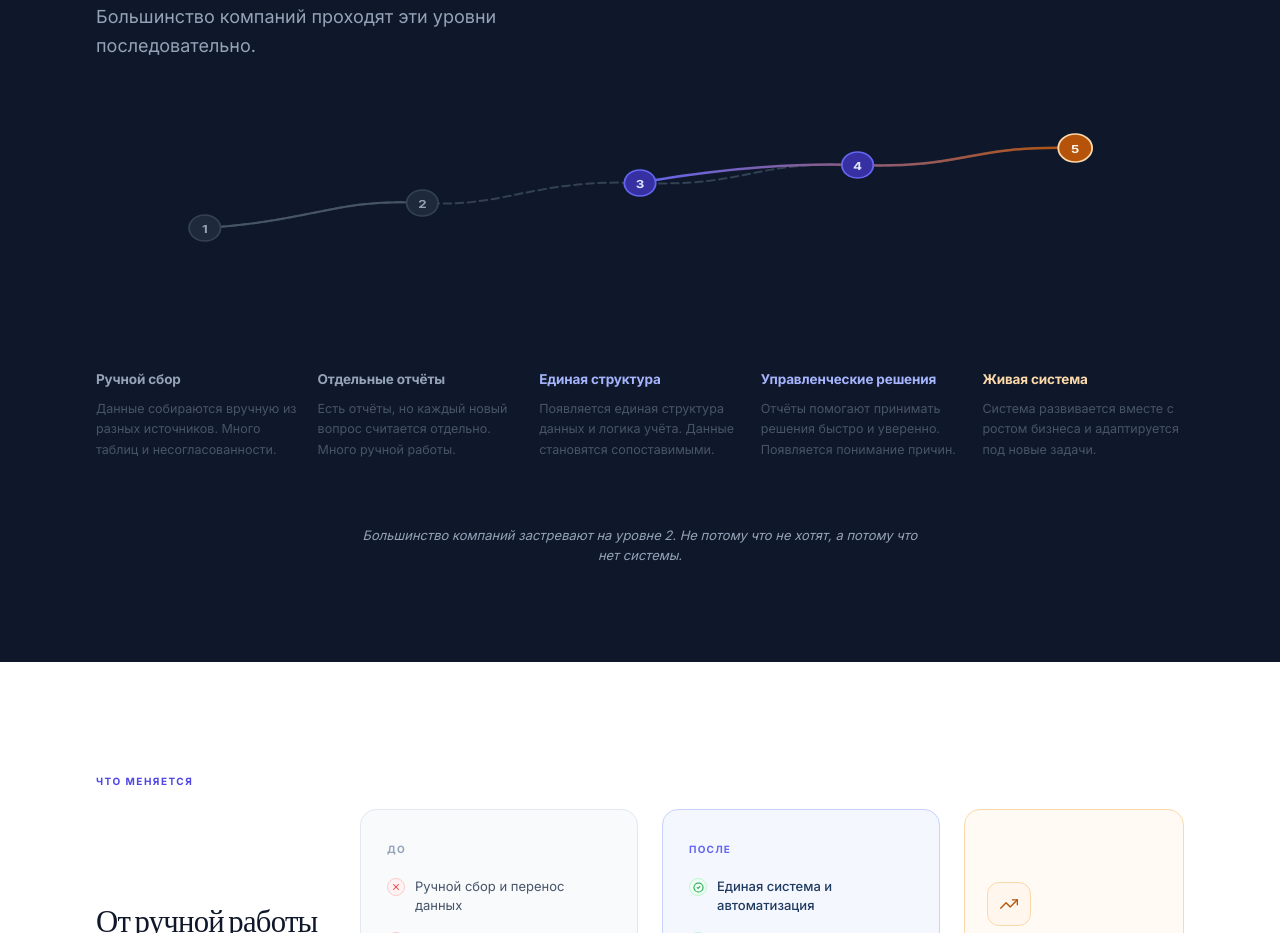
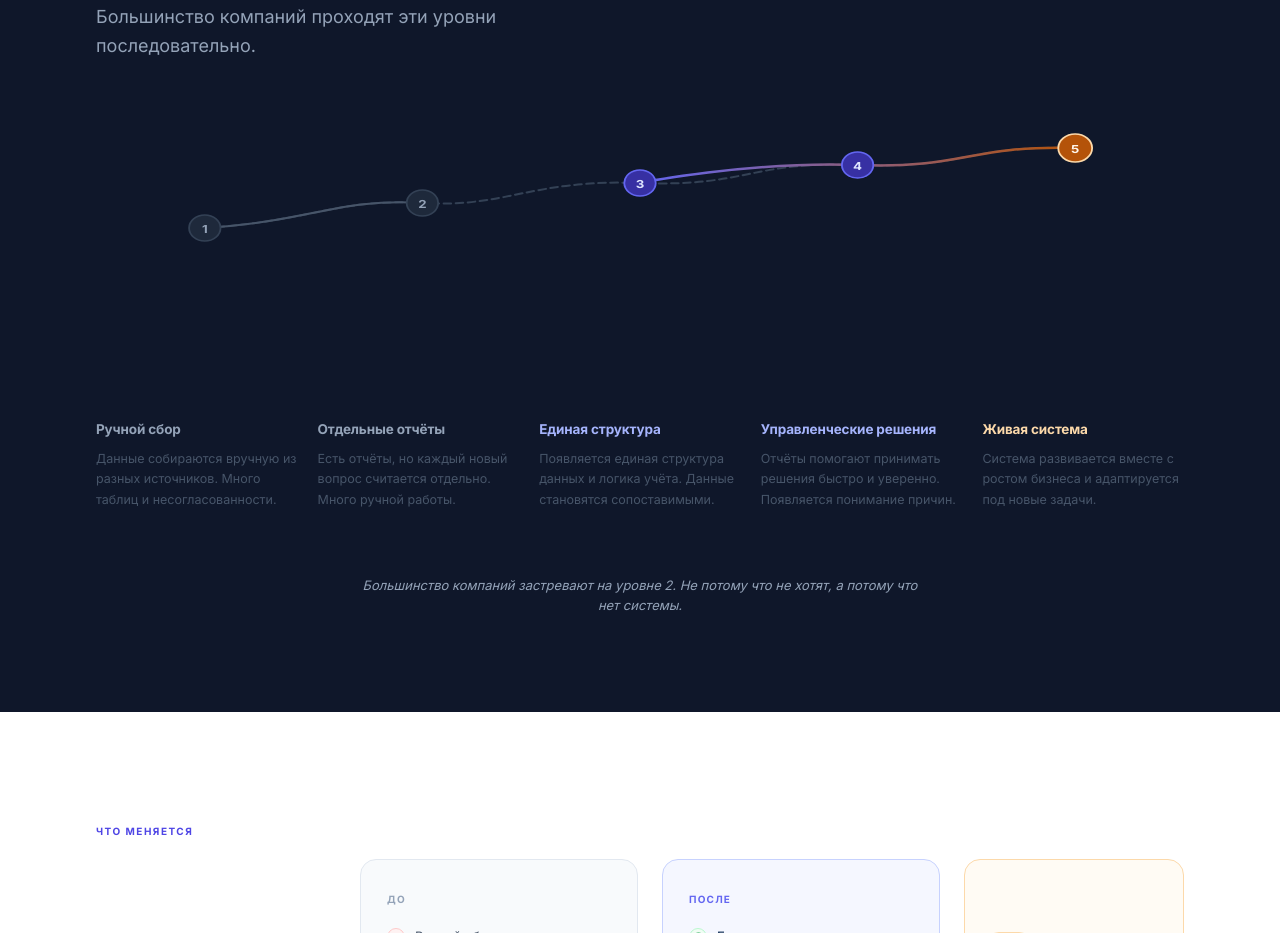
Before and after one commit to workdisk501-art/Uslugi, a React (Vite) app: page / in a window 1280 px wide. Shown: the part 840-1773 px from the top of the page. Built offline with nearby package versions, Linux system fonts and the light colour scheme.

Commit message:
Updated HomePage.tsx

```diff
--- a/src/pages/HomePage.tsx
+++ b/src/pages/HomePage.tsx
@@ -87,9 +87,9 @@ function MaturityMap() {
           <div style={{ position: 'relative', width: '100%', marginBottom: 8 }}>
             {/* SVG trajectory arc */}
             <svg
-              viewBox="0 0 900 210"
+              viewBox="0 0 900 260"
               preserveAspectRatio="none"
-              style={{ width: '100%', height: 210, display: 'block' }}
+              style={{ width: '100%', height: 260, display: 'block' }}
             >
               {/* Dashed path */}
               <path
```
